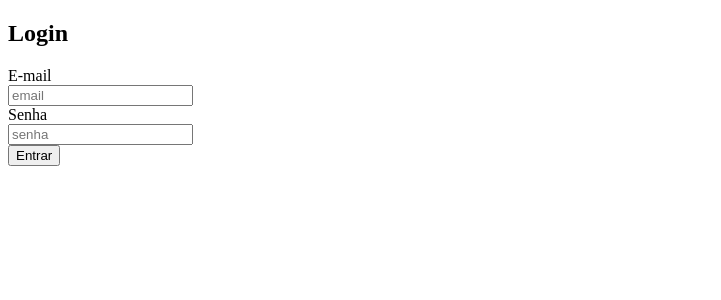
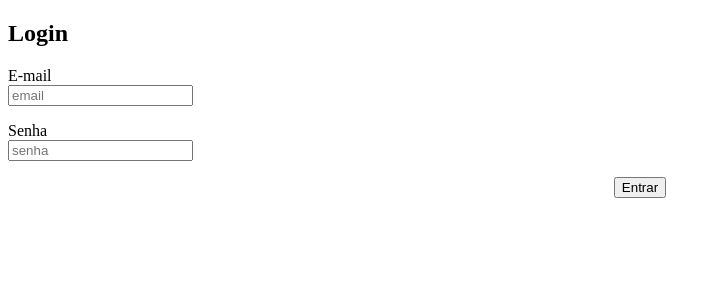
Before and after one commit to gauss-infinito/survey-app, a Next.js app in the folder frontend/: page /login in a window 1280 px wide. Shown: the top 300 px of the page, without its empty margins (0-721 px from the left). Built offline with nearby package versions, Linux system fonts and the light colour scheme.

Commit message:
Update page.js

```diff
--- a/frontend/app/login/page.js
+++ b/frontend/app/login/page.js
@@ -22,11 +22,17 @@ export default function Login() {
   return (
     <div>
       <h2>Login</h2>
-      <label htmlFor="email">E-mail</label><br />
-      <input id="email" name="email" required onChange={(e) => setEmail(e.target.value)} placeholder="email" /><br />
-      <label htmlFor="password">Senha</label><br />
-      <input id="password" name="password" required onChange={(e) => setPassword(e.target.value)} placeholder="senha" type="password" /><br />
-      <button onClick={login}>Entrar</button>
+      <p>
+        <label htmlFor="email">E-mail</label><br />
+        <input id="email" name="email" required onChange={(e) => setEmail(e.target.value)} placeholder="email" />
+      </p>
+      <p>
+        <label htmlFor="password">Senha</label><br />
+        <input id="password" name="password" required onChange={(e) => setPassword(e.target.value)} placeholder="senha" type="password" /><br />
+      </p>
+      <p align="center">
+        <button onClick={login}>Entrar</button>
+      </p>
     </div>
   );
 }
```
